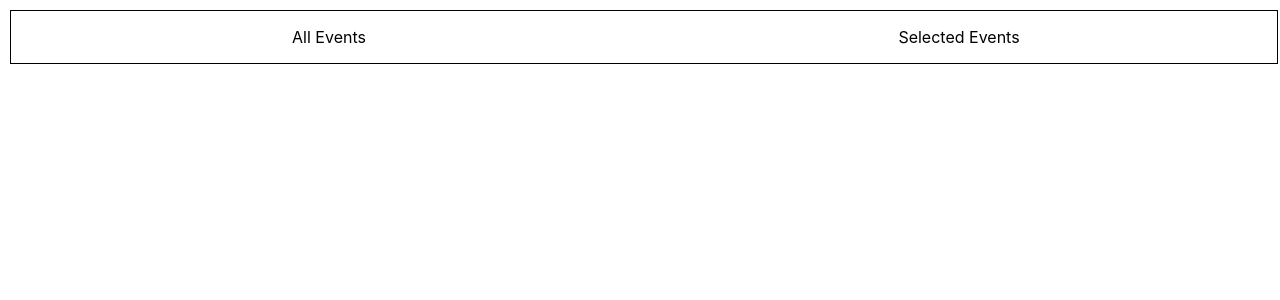
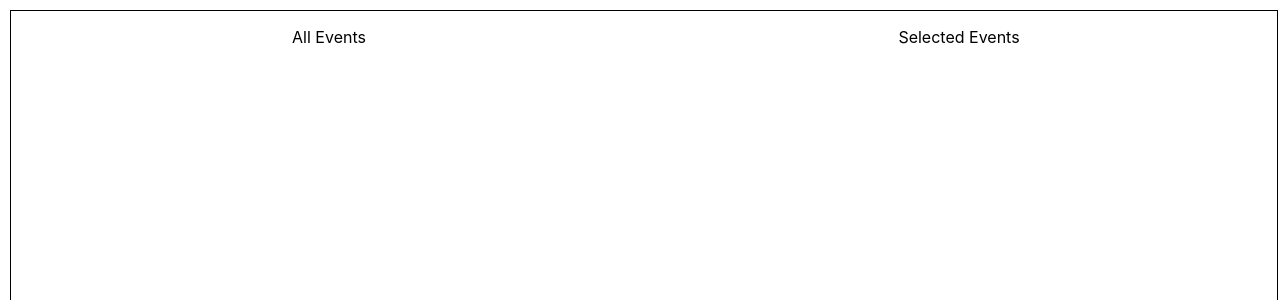
Before and after one commit to officialbidisha/EventManager, a React (Create React App) app in the folder event-manager-app/: page / in a window 1280 px wide. Shown: the top 300 px of the page. Built offline with nearby package versions, Linux system fonts and the light colour scheme; no server answers.

Commit message:
feat:Adding scrollable compoennts

```diff
--- a/event-manager-app/src/App.css
+++ b/event-manager-app/src/App.css
@@ -1,4 +1,4 @@
-.App {
+/* .App {
   text-align: center;
 }
 
@@ -22,7 +22,7 @@
   justify-content: center;
   font-size: calc(10px + 2vmin);
   color: white;
-}
+} */
 
 .App-link {
   color: #61dafb;
@@ -47,6 +47,8 @@
   width: 50%;
   text-align: right;
   color: white;
+  height:  95vh;
+  overflow-y: scroll;
 }
 
 .event-header{
```
